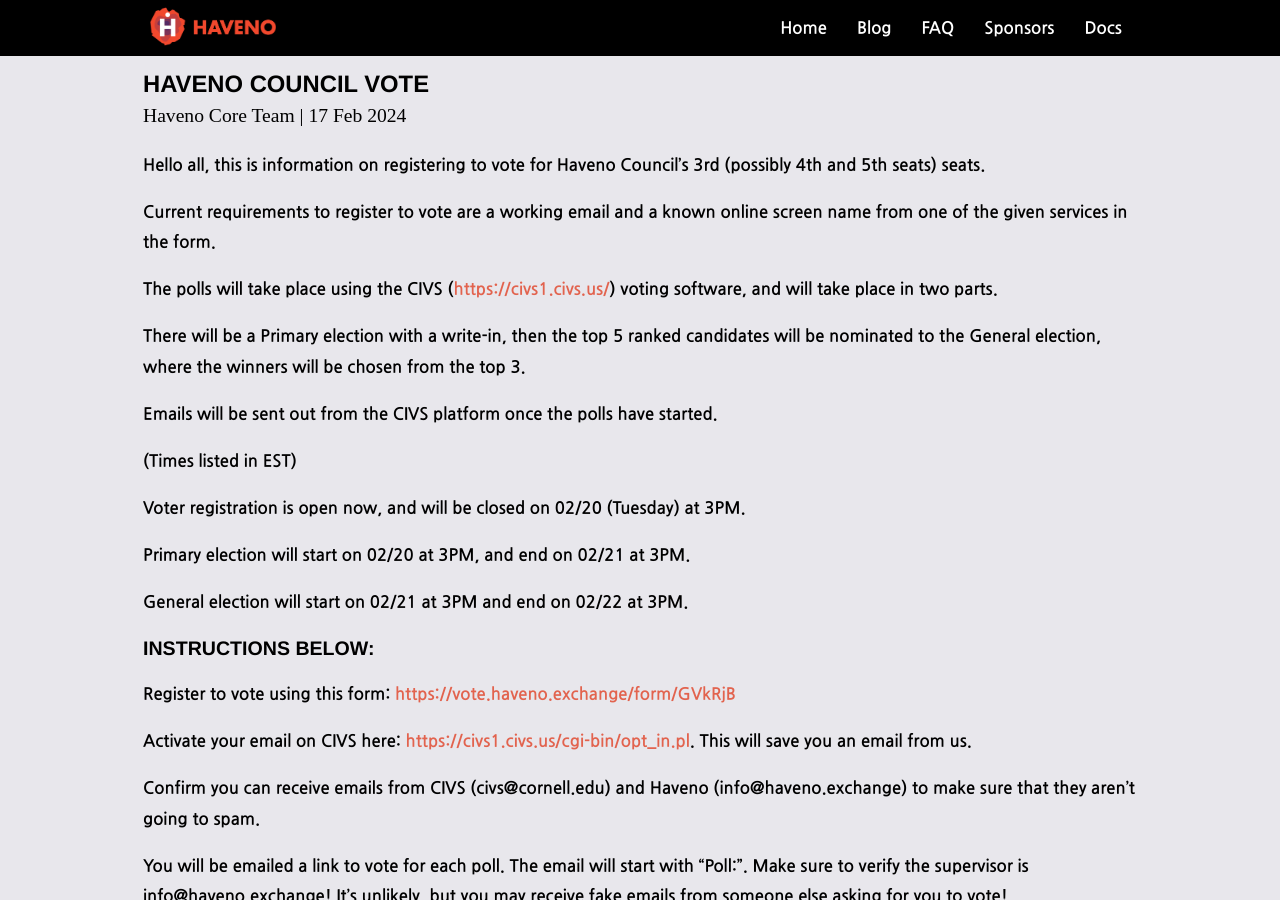
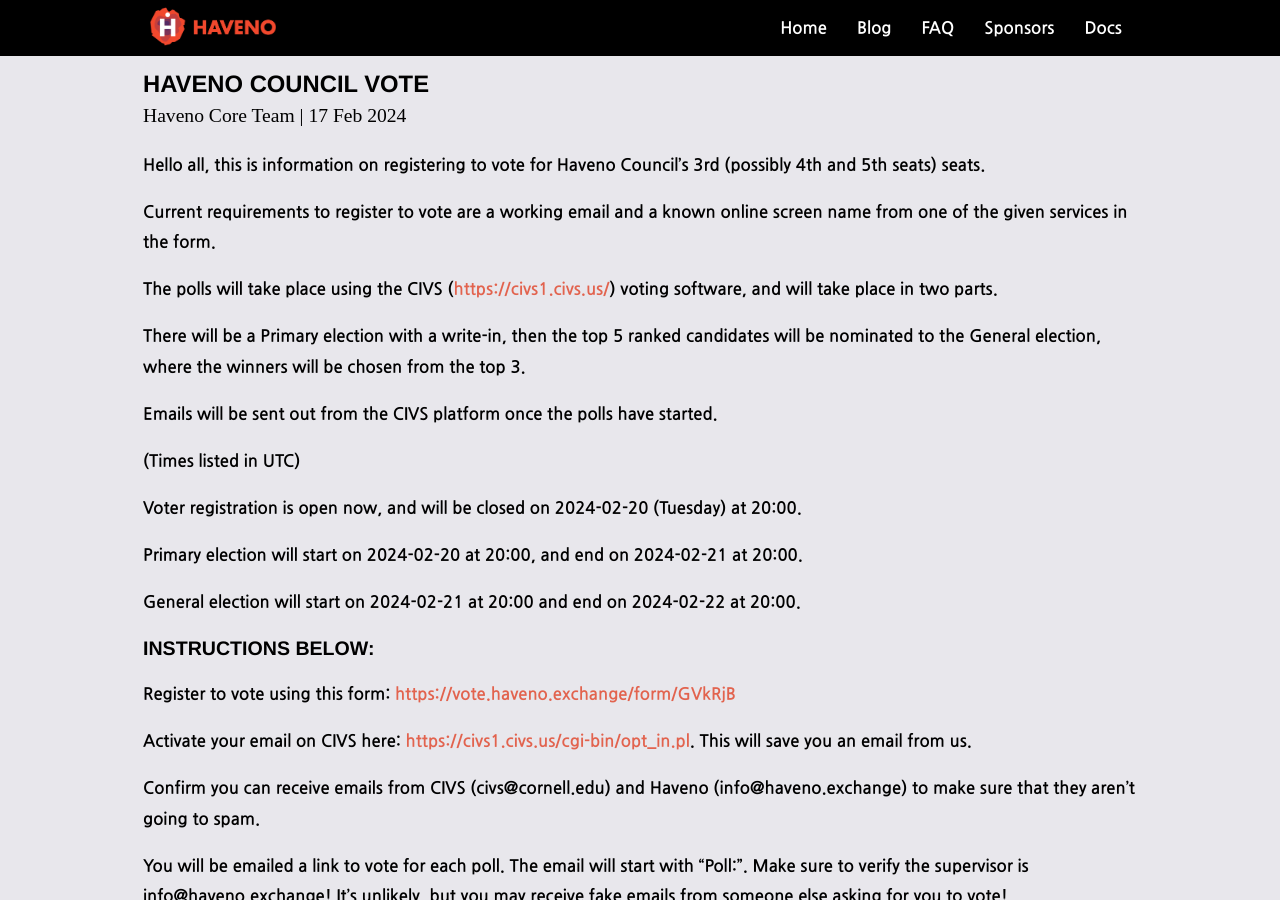
Before and after one commit to haveno-dex/haveno-site, a Jekyll site: the page built from _posts/2024-02-17-haveno-council-vote.md, in a window 1280 px wide and 900 px high. Built offline with Jekyll 4.4.1, drawn with Linux system fonts in a browser that asks for light colours.

Commit message:
Use ISO8601 format for haveno-council-vote blogpost

```diff
--- a/_posts/2024-02-17-haveno-council-vote.md
+++ b/_posts/2024-02-17-haveno-council-vote.md
@@ -16,13 +16,13 @@
 
 Emails will be sent out from the CIVS platform once the polls have started.
 
-(Times listed in EST)
+(Times listed in UTC)
 
-Voter registration is open now, and will be closed on 02/20 (Tuesday) at 3PM.
+Voter registration is open now, and will be closed on 2024-02-20 (Tuesday) at 20:00.
 
-Primary election will start on 02/20 at 3PM, and end on 02/21 at 3PM.
+Primary election will start on 2024-02-20 at 20:00, and end on 2024-02-21 at 20:00.
 
-General election will start on 02/21 at 3PM and end on 02/22 at 3PM.
+General election will start on 2024-02-21 at 20:00 and end on 2024-02-22 at 20:00.
 
 
 ### Instructions below:
```
